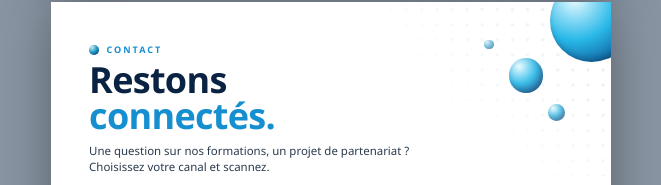
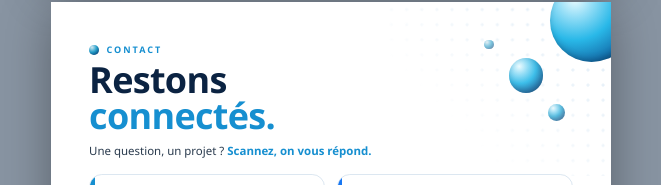
Before and after one commit to BTR5160/esen-depliant, a plain HTML site: page index.html in a window 1280 px wide. Shown: the part 4080-4265 px from the top of the page, without its empty margins (309-970 px from the left). Drawn offline with Linux system fonts and the light colour scheme.

Commit message:
Page 6 : accroche contact en une ligne
Co-Authored-By: Claude Opus 5.5 <noreply@anthropic.com>

```diff
--- a/index.html
+++ b/index.html
@@ -489,7 +489,7 @@ body{ font-family:var(--sans); color:var(--ink); font-feature-settings:"kern" 1,
   <div class="frame">
     <div class="hd6"><div class="kick"><i class="orb"></i>Contact</div>
       <h1>Restons<br><em>connectés.</em></h1>
-      <p>Une question sur nos formations, un projet de partenariat ? Choisissez votre canal et scannez.</p></div>
+      <p style="white-space:nowrap;max-width:none">Une question, un projet ? <b style="color:var(--blue);font-weight:800">Scannez, on vous répond.</b></p></div>
 
     <div class="chan">
       <div class="ch" style="--c:var(--blue)"><div><span class="ic"><svg viewBox="0 0 24 24" fill="none" stroke="#fff" stroke-width="2.2" stroke-linecap="round" stroke-linejoin="round"><circle cx="12" cy="12" r="9"/><path d="M3 12h18M12 3c2.6 2.6 3.8 5.6 3.8 9s-1.2 6.4-3.8 9c-2.6-2.6-3.8-5.6-3.8-9S9.4 5.6 12 3z"/></svg></span><b>Site web</b><strong>www.esen.tn</strong></div><img src="assets/qr_site.svg" alt=""></div>
```
Also changed, not shown: 1 other file.
